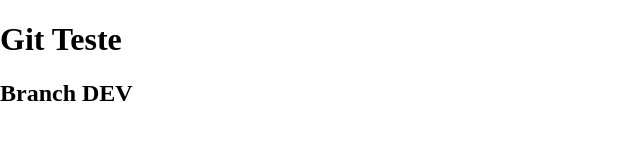
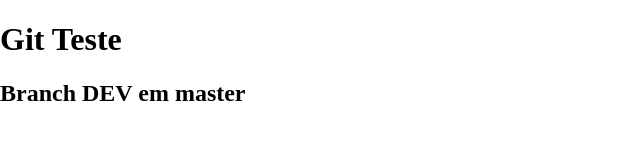
Before and after one commit to gustavovantol/teste-gu, a plain HTML site: page index.html in a window 1280 px wide. Shown: the whole page, without its empty margins (0-640 px from the left). Drawn offline with Linux system fonts and the light colour scheme.

Commit message:
Teste branch DEV em master

```diff
--- a/index.html
+++ b/index.html
@@ -16,6 +16,6 @@
 
 <body style="padding:0; margin:0">
 	<h1>Git Teste</h1>
-	<h2>Branch DEV</h2>
+	<h2>Branch DEV em master</h2>
 </body>
 </html>
```
